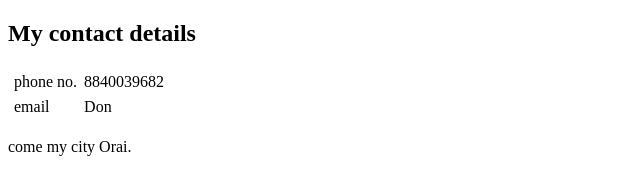
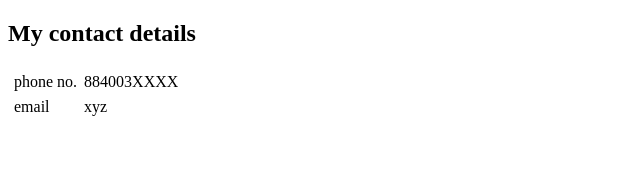
Before and after one commit to Dilendra9873210/personal-site, a plain HTML site: page contact.html in a window 1280 px wide. Shown: the whole page, without its empty margins (0-640 px from the left). Drawn offline with Linux system fonts and the light colour scheme.

Commit message:
Update contact.html

```diff
--- a/contact.html
+++ b/contact.html
@@ -9,13 +9,12 @@
     <table cellspacing="5" >
       <tr>
         <td>phone no.</td>
-        <td>8840039682</td>
+        <td>884003XXXX</td>
       </tr>
       <tr>
         <td>email</td>
-        <td>Don</td>
+        <td>xyz</td>
       </tr>
     </table>
-    <p>come my city Orai.</p>
   </body>
 </html>
```
